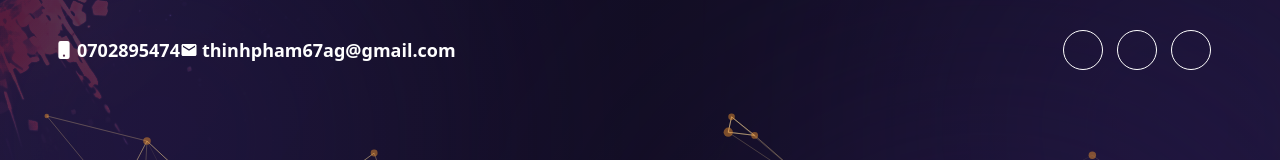
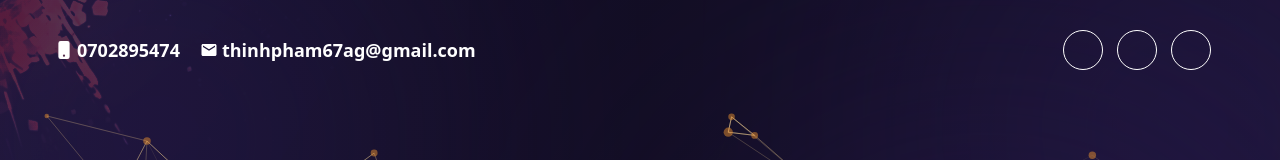
Before and after one commit to thinhpham311-dev/portfolio-profile, a Next.js app: page / in a window 1280 px wide. Shown: the top 160 px of the page. Built offline with nearby package versions, Linux system fonts and the light colour scheme; some icons are missing.

Commit message:
update code

```diff
--- a/components/Header.js
+++ b/components/Header.js
@@ -15,7 +15,7 @@ import { MdEmail } from "react-icons/md"
 const Header = () => {
   return <header className=" z-30 w-full flex items-center xl:px-0 h-[100px]">
     <motion.div variants={fadeIn('down', 1)} initial="hidden" animate="show" exit="hidden" className="container mx-auto xl:flex block xl:justify-between justify-evenly items-center ">
-      <div className="logo font-bold flex justify-center flex-wrap my-3">
+      <div className="logo font-bold flex justify-center flex-wrap gap-x-5">
         <Link href="tel:0702895474" className="flex items-center text-[13px] xl:text-lg"><span className="font-thin mr-1"><BsPhoneFill /> </span>0702895474</Link>
         <Link href="" className="flex items-center text-[13px] xl:text-lg"><span className="font-thin mr-1"><MdEmail /></span> thinhpham67ag@gmail.com</Link>
       </div>
```
